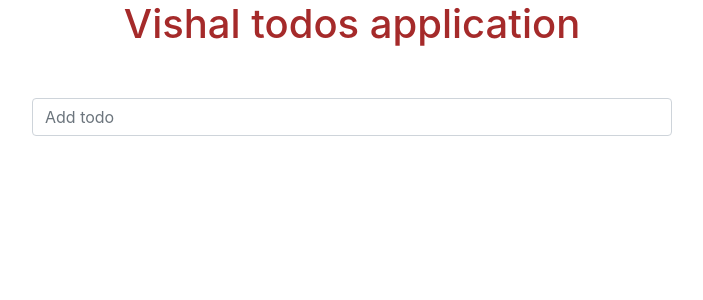
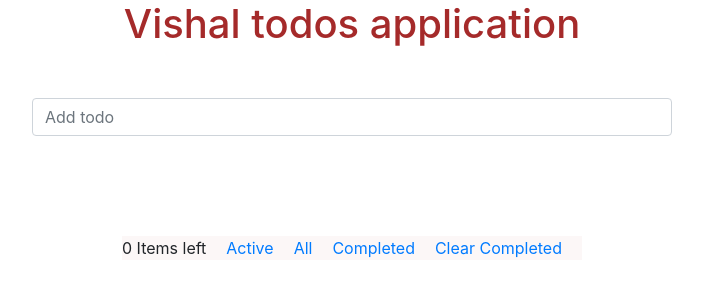
Before and after one commit to vishalkumar392392/react-vishal-todo-application, a React (Create React App) app: page /active in a window 1280 px wide. Shown: the top 300 px of the page, without its empty margins (288-991 px from the left). Built offline with nearby package versions, Linux system fonts and the light colour scheme.

Commit message:
Added filter component

```diff
--- a/src/App.js
+++ b/src/App.js
@@ -1,14 +1,19 @@
-import logo from "./logo.svg";
 import "./App.css";
 import TodoAddition from "./conatiners/TodoAddition/TodoAddition";
 import TodoList from "./conatiners/TodoList/TodoList";
+import { BrowserRouter, Switch } from "react-router-dom";
+import TodoFilter from "./conatiners/TodoFilters/TodoFilter";
 
 function App() {
   return (
     <div className="App">
       <h1 className="h1">Vishal todos application</h1>
-      <TodoAddition />
-      <TodoList />
+      <BrowserRouter>
+        <Switch></Switch>
+        <TodoAddition />
+        <TodoList />
+        <TodoFilter />
+      </BrowserRouter>
     </div>
   );
 }
--- /dev/null
+++ b/src/conatiners/TodoFilters/TodoFilter.css
@@ -0,0 +1,6 @@
+.TodoFilter {
+  text-align: center;
+  background-color: rgb(252, 247, 247);
+  display: inline-block;
+  margin-top: 50px;
+}
--- /dev/null
+++ b/src/conatiners/TodoFilters/TodoFilter.js
@@ -0,0 +1,32 @@
+import React from "react";
+import { connect } from "react-redux";
+import { NavLink } from "react-router-dom";
+import "./TodoFilter.css";
+
+function TodoFilter(props) {
+  return (
+    <div className="TodoFilter">
+      <a style={{ marginRight: "20px" }}>{props.todos.length} Items left</a>
+      <NavLink to="/" style={{ marginRight: "20px" }}>
+        Active
+      </NavLink>
+      <NavLink to="/" style={{ marginRight: "20px" }}>
+        All
+      </NavLink>
+      <NavLink to="/" style={{ marginRight: "20px" }}>
+        Completed
+      </NavLink>
+      <NavLink to="/" style={{ marginRight: "20px" }}>
+        Clear Completed
+      </NavLink>
+    </div>
+  );
+}
+
+const stateMaptoProps = (state) => {
+  return {
+    todos: state.todos,
+  };
+};
+
+export default connect(stateMaptoProps)(TodoFilter);
```
